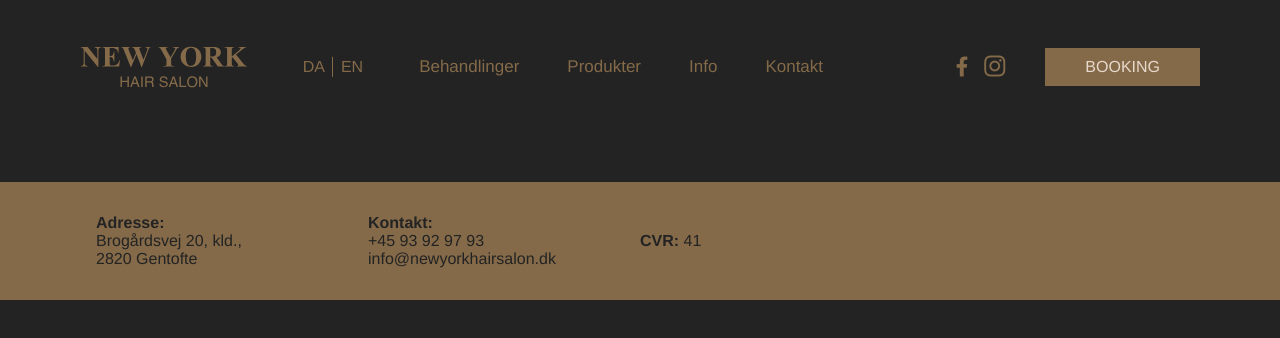
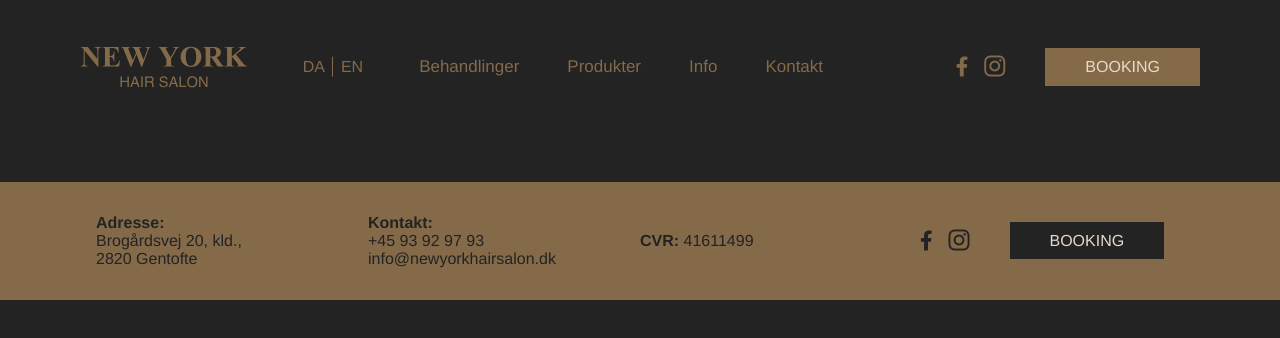
Before and after one commit to moniquejelvard/kode, a plain HTML site: page info.html in a window 1280 px wide. Drawn offline with Linux system fonts and the light colour scheme.

Commit message:
ændringer

```diff
--- a/info.html
+++ b/info.html
@@ -114,4 +114,36 @@
         </div>
         <div class="footer-right">
           <strong data-lang-da="CVR:" data-lang-en="CVR:">CVR.:</strong>
-          41
+          41611499
+        </div>
+        <div class="footer-together">
+          <div class="footer-socials">
+            <a
+              href="https://www.facebook.com/Nyhairsalon"
+              target="_blank"
+              class="social-icon-footer facebook"
+              aria-label="Facebook"
+              ><i class="fab fa-facebook-f"></i
+            ></a>
+            <a
+              href="https://www.instagram.com/newyorkhairsalon_dk/"
+              target="_blank"
+              class="social-icon-footer instagram"
+              aria-label="Instagram"
+              ><i class="fab fa-instagram"></i
+            ></a>
+          </div>
+          <div class="footer-button">
+            <a
+              href="https://new-york-hair-salon.planway.com/"
+              target="_blank"
+              data-lang-da="Booking"
+              data-lang-en="Booking"
+              >Booking</a
+            >
+          </div>
+        </div>
+      </div>
+    </footer>
+  </body>
+</html>
```
Also changed, not shown: kontakt.html (+33 -1 lines), produkter.html (+1 -0 lines).
